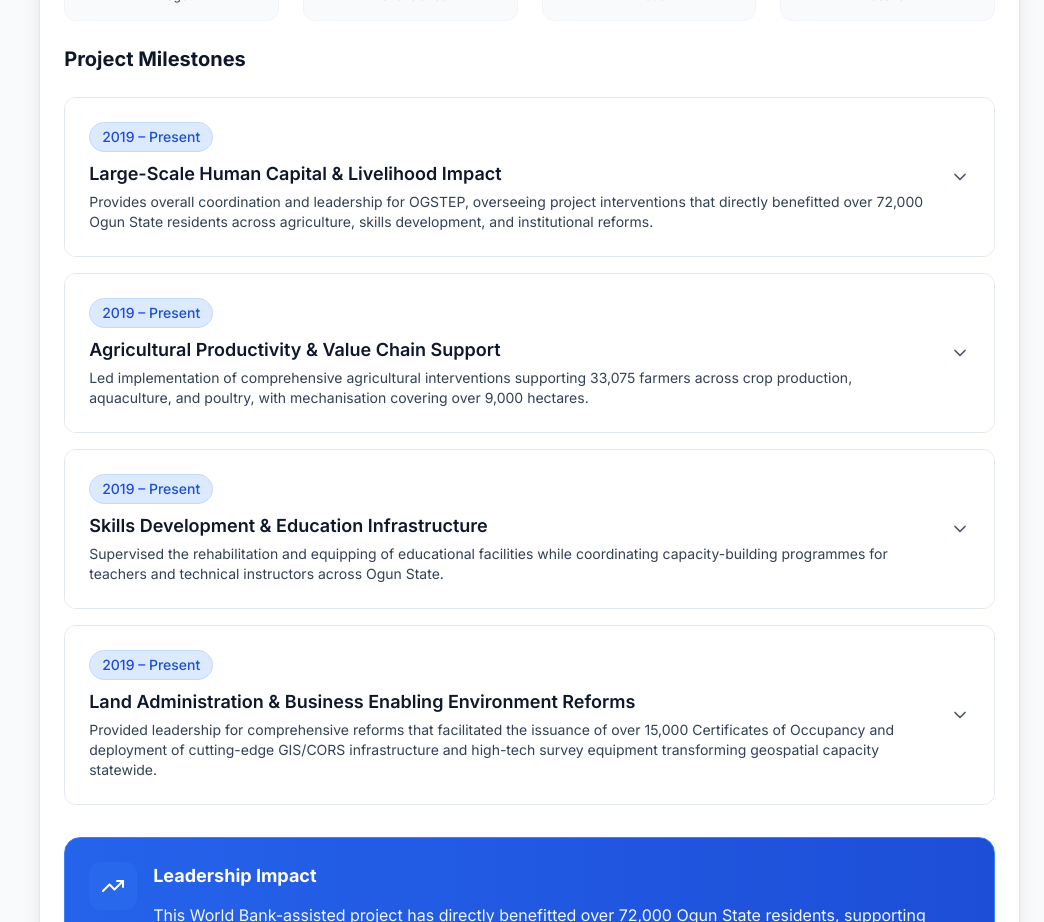
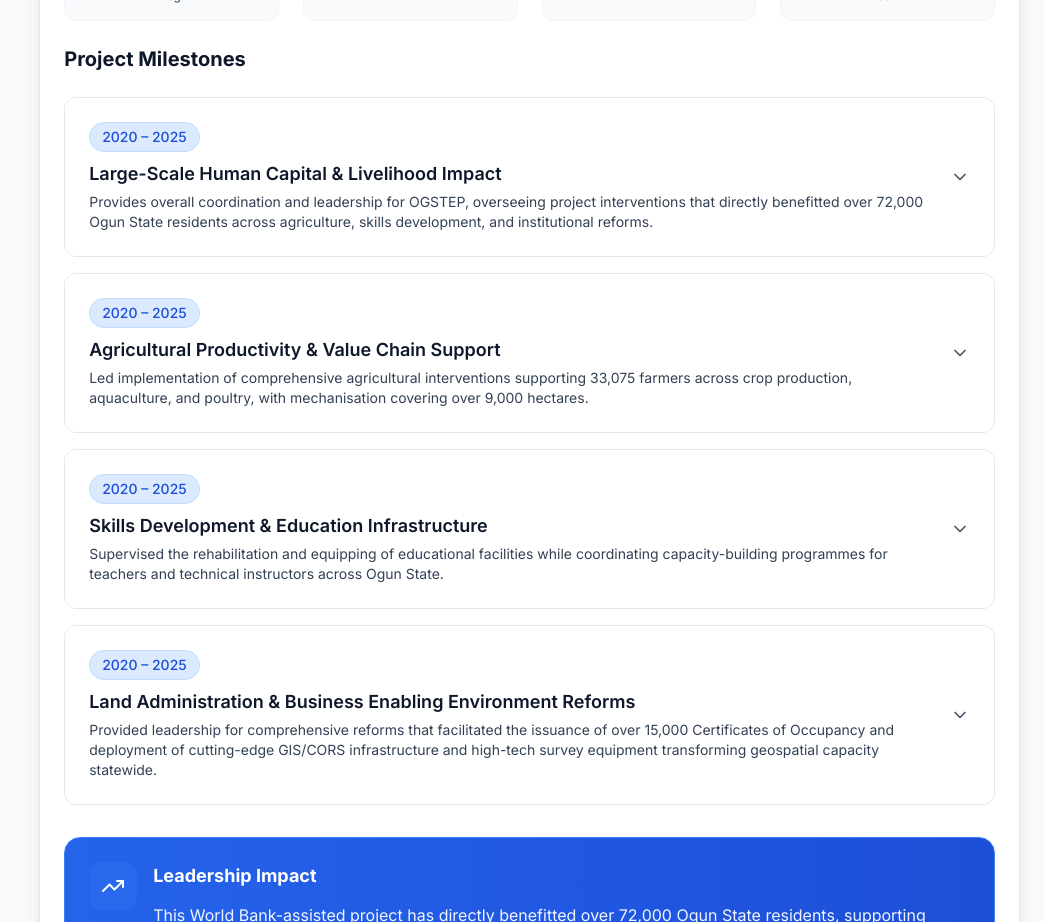
Before and after one commit to Paulkelvin/Mosun-Owo-Odusi, a Next.js app: page /projects in a window 1280 px wide. Shown: the part 1400-2322 px from the top of the page, without its empty margins (236-1280 px from the left). Built offline with nearby package versions, Linux system fonts and the light colour scheme.

Commit message:
Align OGSTEP milestone dates and smooth image carousel

```diff
--- a/app/projects/page.tsx
+++ b/app/projects/page.tsx
@@ -27,7 +27,7 @@ const projects = [
       {
         id: "overall_leadership",
         title: "Large-Scale Human Capital & Livelihood Impact",
-        period: "2019 – Present",
+        period: "2020 – 2025",
         description: "Provides overall coordination and leadership for OGSTEP, overseeing project interventions that directly benefitted over 72,000 Ogun State residents across agriculture, skills development, and institutional reforms.",
         achievements: [
           "Oversaw project interventions benefitting over 72,000 Ogun State residents - https://punchng.com/ogun-empowers-over-72000-residents-with-agric-skills/",
@@ -39,7 +39,7 @@ const projects = [
           "Total Beneficiaries": "72,000+",
           "Skills Trainees": "39,000+",
           "Farmers Supported": "33,075",
-          "Project Timeline": "2019 – 2025"
+          "Project Timeline": "2020 – 2025"
         },
         images: [
           "/api/placeholder/400/300",
@@ -50,7 +50,7 @@ const projects = [
       {
         id: "establishment",
         title: "Agricultural Productivity & Value Chain Support",
-        period: "2019 – Present",
+        period: "2020 – 2025",
         description: "Led implementation of comprehensive agricultural interventions supporting 33,075 farmers across crop production, aquaculture, and poultry, with mechanisation covering over 9,000 hectares.",
         achievements: [
           "Supported 27,547 crop farmers, 4,256 aquaculture farmers, and 1,272 poultry farmers",
@@ -75,7 +75,7 @@ const projects = [
       {
         id: "implementation",
         title: "Skills Development & Education Infrastructure",
-        period: "2019 – Present",
+        period: "2020 – 2025",
         description: "Supervised the rehabilitation and equipping of educational facilities while coordinating capacity-building programmes for teachers and technical instructors across Ogun State.",
         achievements: [
           "Supervised rehabilitation and equipping of 8 technical colleges - https://punchng.com/ogun-upgrades-eight-technical-colleges-to-boost-vocational-training/",
@@ -96,7 +96,7 @@ const projects = [
       {
         id: "sustainability",
         title: "Land Administration & Business Enabling Environment Reforms",
-        period: "2019 – Present",
+        period: "2020 – 2025",
         description: "Provided leadership for comprehensive reforms that facilitated the issuance of over 15,000 Certificates of Occupancy and deployment of cutting-edge GIS/CORS infrastructure and high-tech survey equipment transforming geospatial capacity statewide.",
         achievements: [
           "Led reforms facilitating issuance of over 15,000 Certificates of Occupancy - https://progressivenews.ng/65000-beneficiaries-uplifted-by-oguns-economic-transformation-project-in-five-years/#:~:text=Over%2015%2C000%20Certificates%20of%20Occupancy%20have%20been%20issued%20to%20enhance%20business%20confidence.",
@@ -699,12 +699,23 @@ export default function Projects() {
                                                 }
                                               }}
                                             >
+                                              <AnimatePresence mode="wait" initial={false}>
+                                                <motion.div
+                                                  key={milestoneImageIndex[currentMilestone.id] || 0}
+                                                  initial={{ opacity: 0, x: 40 }}
+                                                  animate={{ opacity: 1, x: 0 }}
+                                                  exit={{ opacity: 0, x: -40 }}
+                                                  transition={{ duration: 0.35, ease: "easeInOut" }}
+                                                  className="absolute inset-0"
+                                                >
                                                   <Image
                                                     src={currentMilestone.images[milestoneImageIndex[currentMilestone.id] || 0]}
                                                     alt={`${currentMilestone.title} - Image ${(milestoneImageIndex[currentMilestone.id] || 0) + 1}`}
                                                     fill
                                                     className="object-cover"
                                                   />
+                                                </motion.div>
+                                              </AnimatePresence>
 
                                               {/* Navigation Buttons */}
                                               {currentMilestone.images.length > 1 && (
@@ -734,7 +745,7 @@ export default function Projects() {
 
                                             {/* Partial Next Image Preview - horizontal on mobile, vertical on desktop */}
                                             {currentMilestone.images.length > 1 && (
-                                              <div className="relative w-16 lg:w-full h-48 lg:h-32 rounded-lg overflow-hidden bg-slate-200 border border-slate-300 opacity-60">
+                                              <div className="relative w-16 lg:w-full h-48 lg:h-56 rounded-lg overflow-hidden bg-slate-200 border border-slate-300 opacity-60">
                                                 <Image
                                                   src={currentMilestone.images[((milestoneImageIndex[currentMilestone.id] || 0) + 1) % currentMilestone.images.length]}
                                                   alt="Next image preview"
```
Lines whose indentation alone changed are shown as unchanged.
